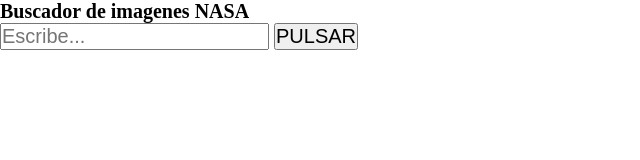
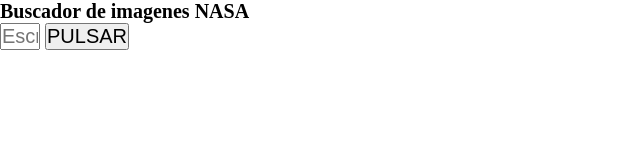
Before and after one commit to christhevoid/API-Proyect-NASA, a plain HTML site: page index.html in a window 1280 px wide. Shown: the whole page, without its empty margins (0-640 px from the left). Drawn offline with nearby package versions, Linux system fonts and the light colour scheme.

Commit message:
Third commit

```diff
--- a/CSS/style.css
+++ b/CSS/style.css
@@ -4,3 +4,7 @@
     padding: 0;
     margin: 0;
 }
+
+#searchInput {
+    width: 40px;
+}
```
